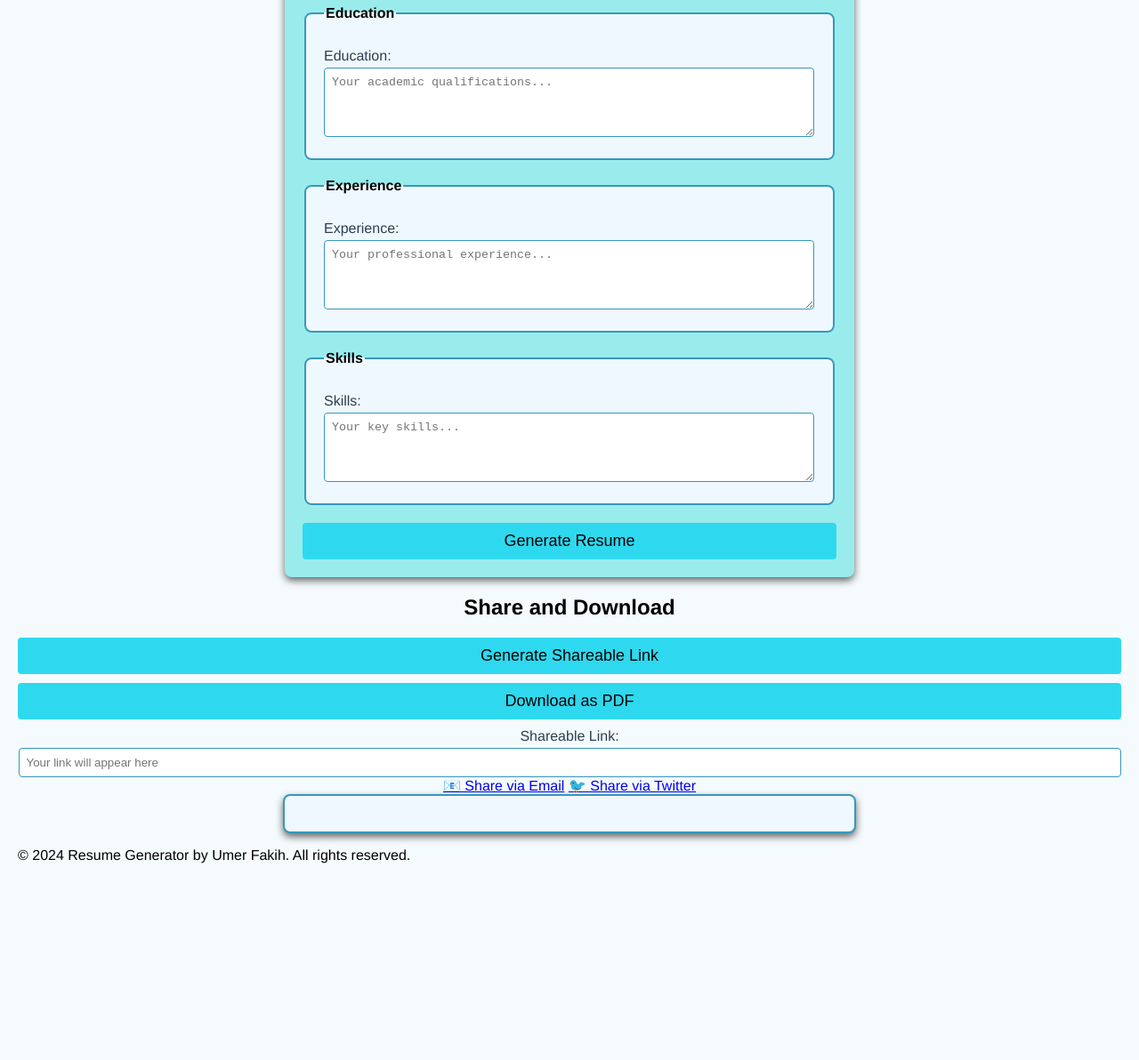
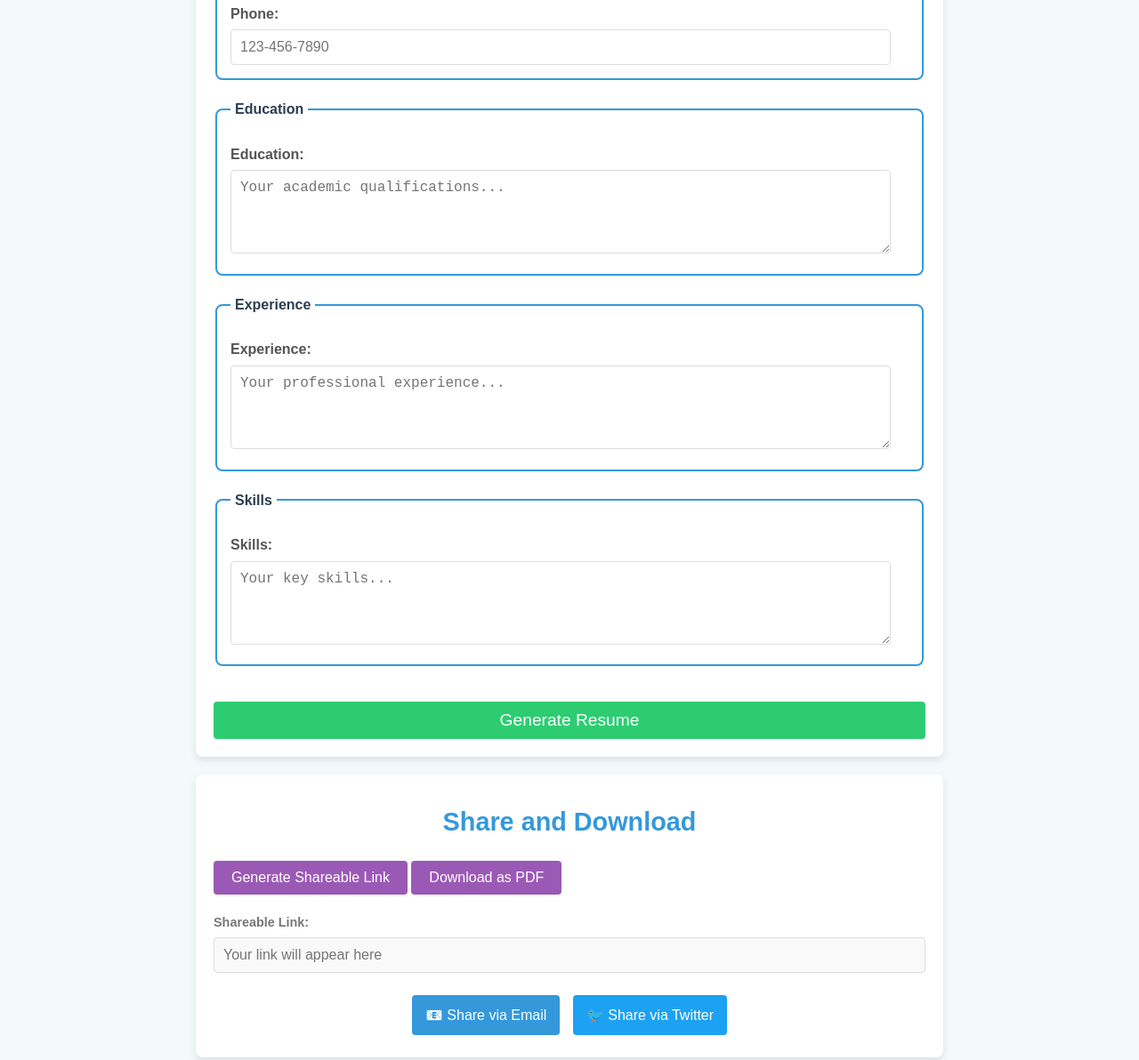
Before and after one commit to umerfakih56/milestone5-uniqureurl-pdf, a plain HTML site: page milestone 5/index.html in a window 1280 px wide. Shown: the part 404-1596 px from the top of the page at 89% size. Before the commit the page ends 1395 px from the top, so only its background shows below. Drawn offline with nearby package versions, Linux system fonts and the light colour scheme.

Commit message:
Update style.css

```diff
--- a/milestone 5/style.css
+++ b/milestone 5/style.css
@@ -1,89 +1,212 @@
+/* General Styles */
 body {
-    font-family: 'Franklin Gothic Medium', 'Arial Narrow', Arial, sans-serif;
-    margin: 20px;
+    font-family: 'Arial', sans-serif;
+    margin: 0;
     padding: 0;
-    background-color: rgb(245, 251, 253);
+    background-color: #f4f9fc;
+    color: #333;
+    line-height: 1.6;
+}
+
+h1, h2 {
+    text-align: center;
+    margin: 10px 0;
 }
 
 h1 {
-    text-align: center;
-    background-color: rgb(17, 16, 16);
-    color: aliceblue;
+    font-size: 2.5rem;
+    color: #2c3e50;
 }
 
+h2 {
+    font-size: 1.8rem;
+    color: #3498db;
+}
+
+p {
+    text-align: center;
+    color: #555;
+    margin-bottom: 20px;
+}
+
+/* Header Styles */
+header {
+    background: linear-gradient(to right, #3498db, #2ecc71);
+    color: white;
+    padding: 20px 0;
+    box-shadow: 0 4px 8px rgba(0, 0, 0, 0.2);
+}
+
+header p {
+    font-size: 1.2rem;
+    margin: 0;
+}
+
+/* Card Design */
+.card {
+    background: white;
+    margin: 20px auto;
+    padding: 20px;
+    border-radius: 8px;
+    box-shadow: 0 4px 8px rgba(0, 0, 0, 0.1);
+    max-width: 800px;
+}
+
+/* Form Styles */
 form {
-    max-width: 600px;
-    margin: auto;
-    background-color: rgb(154, 236, 236);
-    border-radius: 8px;
-    box-shadow: 0 4px 8px rgba(0, 0, 0, 0.6);
-    padding: 20px;
+    width: 100%;
 }
 
 fieldset {
-    border: 2px solid #3498bd;
+    border: 2px solid #3498db;
     border-radius: 8px;
-    padding: 20px;
+    padding: 15px;
     margin-bottom: 20px;
-    background-color: aliceblue;
 }
 
 legend {
     font-weight: bold;
-    text-align: left;
-    color: black;
+    color: #2c3e50;
+    padding: 0 5px;
 }
 
 label {
     display: block;
     margin-top: 10px;
-    color: #2c3e50;
+    color: #555;
+    font-weight: bold;
 }
 
-input,
-textarea {
-    width: calc(100% - 1px);
-    padding: 8px;
-    margin-top: 4px;
-    border: 1px solid #3498bd;
+input, textarea {
+    width: calc(100% - 20px);
+    padding: 10px;
+    margin-top: 5px;
+    border: 1px solid #ddd;
     border-radius: 4px;
+    font-size: 1rem;
     box-sizing: border-box;
 }
 
+input:focus, textarea:focus {
+    border-color: #3498db;
+    outline: none;
+    box-shadow: 0 0 5px rgba(52, 152, 219, 0.5);
+}
+
+textarea {
+    resize: vertical;
+}
+
+/* Buttons */
 button {
-    display: block;
-    width: 100%;
-    padding: 10px;
-    background-color: rgb(46, 217, 239);
-    color: black;
+    display: inline-block;
+    width: auto;
+    padding: 10px 20px;
+    background: #3498db;
+    color: white;
     border: none;
     border-radius: 4px;
-    margin-top: 10px;
-    font-size: 18px;
+    font-size: 1rem;
+    cursor: pointer;
+    transition: background 0.3s ease, transform 0.2s ease;
 }
 
 button:hover {
-    background-color: #a3c4c5;
+    background: #2c81ba;
+    transform: translateY(-2px);
 }
 
-#resumeOutput {
-    max-width: 600px;
-    margin: auto;
-    padding: 20px;
-    border: 2px solid #3498bd;
-    border-radius: 8px;
-    background-color: aliceblue;
-    box-shadow: 0 4px 8px rgba(0, 0, 0, 0.6);
+button:active {
+    transform: translateY(1px);
 }
 
-.editing-input {
-    border: 2px solid #3498bd;
-    padding: 6px;
-    font-size: 16px;
-    background-color: #eef9fb;
+.btn-primary {
+    width: 100%;
+    margin-top: 20px;
+    font-size: 1.2rem;
+    background: #2ecc71;
 }
 
-.share-section {
+.btn-primary:hover {
+    background: #27ae60;
+}
+
+.btn-secondary {
+    margin-top: 10px;
+    background: #9b59b6;
+}
+
+.btn-secondary:hover {
+    background: #8e44ad;
+}
+
+/* Link Output */
+.link-output {
+    margin: 20px 0;
+}
+
+.link-output label {
+    font-size: 0.9rem;
+    color: #777;
+}
+
+.link-output input {
+    width: 100%;
+    padding: 10px;
+    margin-top: 5px;
+    border: 1px solid #ddd;
+    border-radius: 4px;
+    font-size: 1rem;
+    background: #f9f9f9;
+    color: #333;
+    cursor: not-allowed;
+}
+
+/* Social Buttons */
+.social-buttons {
+    margin-top: 15px;
     text-align: center;
+}
+
+.social-btn {
+    display: inline-block;
+    padding: 10px 15px;
+    margin: 5px;
+    border-radius: 4px;
+    color: white;
+    font-size: 1rem;
+    text-decoration: none;
+    transition: background 0.3s ease, transform 0.2s ease;
+}
+
+.social-btn:hover {
+    transform: translateY(-2px);
+}
+
+.email-btn {
+    background: #3498db;
+}
+
+.twitter-btn {
+    background: #1da1f2;
+}
+
+/* Resume Output Section */
+#resumeOutput {
+    padding: 20px;
+    border: 2px solid #2ecc71;
+    border-radius: 8px;
+    background-color: #ecf9f1;
+    margin-top: 20px;
+    font-size: 1rem;
+}
+
+/* Footer Styles */
+footer {
+    text-align: center;
+    padding: 10px 0;
+    background: #2c3e50;
+    color: white;
+    font-size: 0.9rem;
     margin-top: 20px;
 }
```
